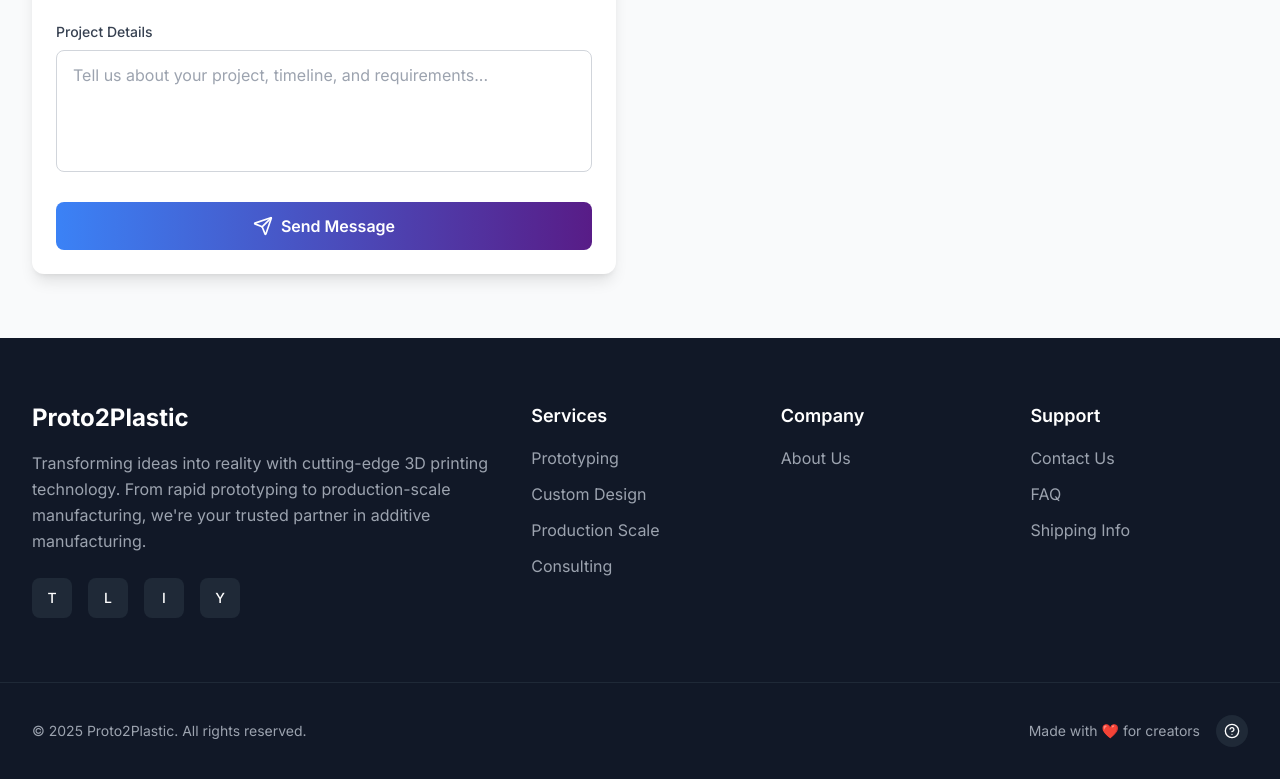
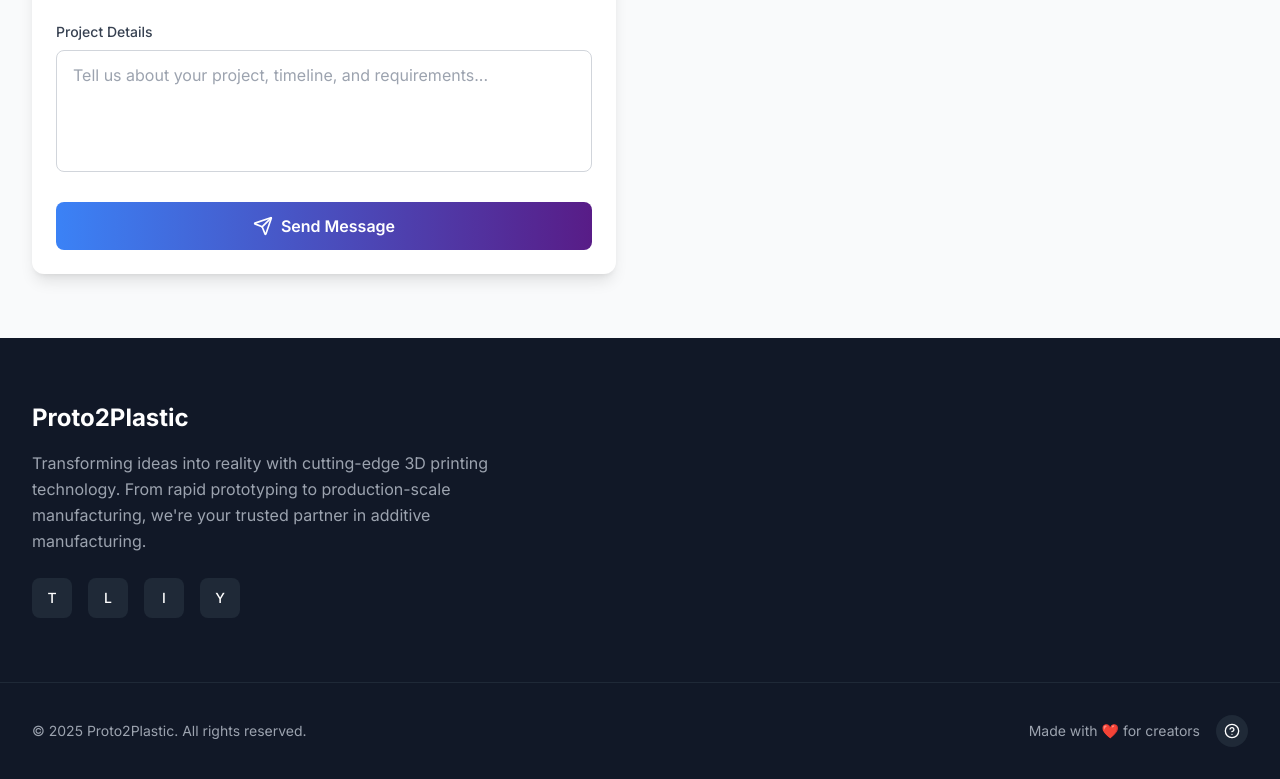
Before and after one commit to Tej-png/proto2Plastic, a Next.js app: page / in a window 1280 px wide. Shown: the part 3826-4605 px from the top of the page. Built offline with nearby package versions, Linux system fonts and the light colour scheme.

Commit message:
changed the footer

```diff
--- a/components/Footer.tsx
+++ b/components/Footer.tsx
@@ -69,8 +69,8 @@ export default function Footer() {
               </motion.div>
             </div>
 
-            {/* Footer links */}
-            {Object.entries(footerLinks).map(([category, links], index) => (
+
+            {/* {Object.entries(footerLinks).map(([category, links], index) => (
               <motion.div
                 key={category}
                 initial={{ opacity: 0, y: 20 }}
@@ -94,7 +94,7 @@ export default function Footer() {
                   ))}
                 </ul>
               </motion.div>
-            ))}
+            ))} */}
           </div>
         </div>
 
```
